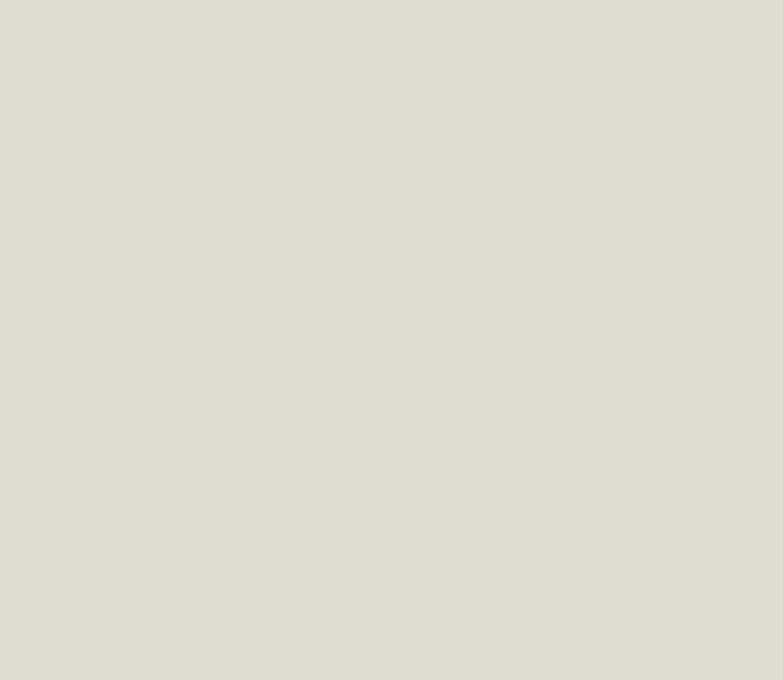
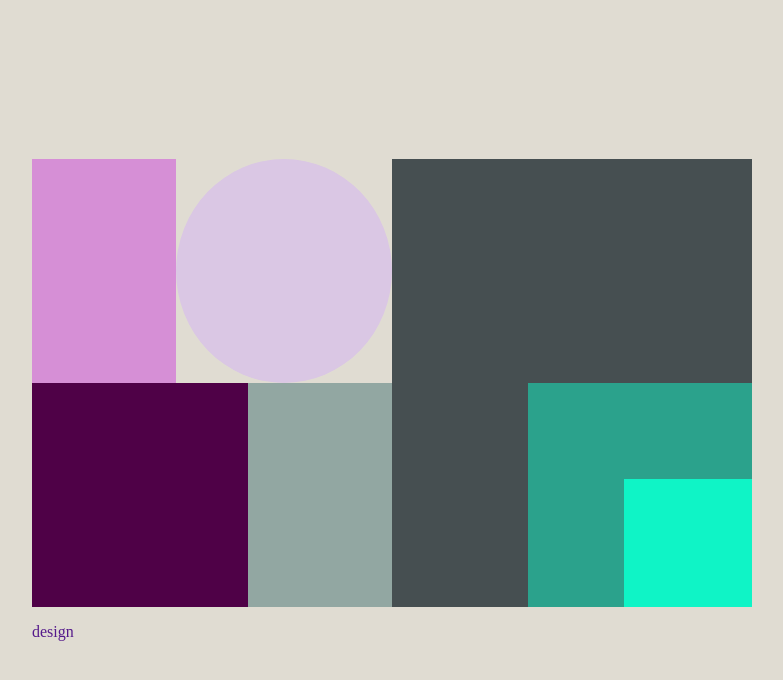
Before and after one commit to abhi2178/surely-this-time, a plain HTML site: page index.html in a window 1280 px wide. Shown: the whole page, without its empty margins (248-1031 px from the left). Drawn offline with Linux system fonts and the light colour scheme.

Commit message:
basic design landing page

```diff
--- a/index.html
+++ b/index.html
@@ -10,9 +10,26 @@
 <body>
     <div class="main">
         <div class="dynamicContainer">
-            <div class="first"></div>
-            <div class="second"></div>
+            <div class="first">
+                <div id="first-one">
+                    <div id="a111" class="toChange"></div>
+                    <div id="a112" class="toChange circle"></div>
+                </div>
+                <div id="first-sec">
+                    <div id="a121" class="toChange"></div>
+                    <div id="a122" class="toChange"></div>
+                </div>
+            </div>
+            <div id="a2" class="toChange">
+                <div id="a21" class="toChange">
+                    <div id="a211" class="toChange"></div>
+                </div>
+            </div>
+        </div>
+        <div class="name">
+            <a href="">design</a>
         </div>
     </div>
+    <script src="script.js"></script>
 </body>
 </html>
--- a/style.css
+++ b/style.css
@@ -10,10 +10,80 @@
     display:flex;
     justify-content: center;
     align-items: center;
+    flex-direction: column;
 }
 
 .dynamicContainer{
-    height: 30em;
+    height: 28em;
     width: 45em;
     /* background-color: black; */
+    display:grid;
+    grid-template-columns: 50% 50%;
 }
+.first{
+    display: grid;
+    grid-template-rows: 50% 50%;
+}
+#first-one{
+    display: grid;
+    grid-template-columns: 40% 60%;
+}
+#a111{
+    background-color: #D68FD6;
+}
+#a112{
+    background-color: #DAC7E4;
+}
+#first-sec{
+    display: grid;
+    grid-template-columns: 60% 40%;
+}
+#a121{
+    background-color: #4F0147;
+}
+#a122{
+    background-color: #92A7A2;
+}
+#a2{
+    background-color: #464F51;
+    display: flex;
+    align-items: flex-end;
+    justify-content: flex-end;
+}
+#a21{
+    width: 14em;
+    height: 14em;
+    display: flex;
+    align-items: flex-end;
+    justify-content: flex-end;
+    background-color: #2BA28C;
+}
+#a211{
+    width: 8em;
+    height: 8em;
+    background-color: #0FF4C6;
+}
+.name{
+    margin-top: 1em;
+    width: 45em;
+    display: inline-flex;
+}
+.name a{
+    text-decoration: none;
+}
+
+.circle{
+    border-radius: 50%;
+}
+.rounded{
+    border-radius: 25%;
+}
+.roundedTopRight{
+    border-top-right-radius: 50%;
+}
+.roundedBottomLeft{
+    border-bottom-left-radius: 80%;
+}
+.roundedBottomRight{
+    border-bottom-right-radius: 50%;
+}
```
